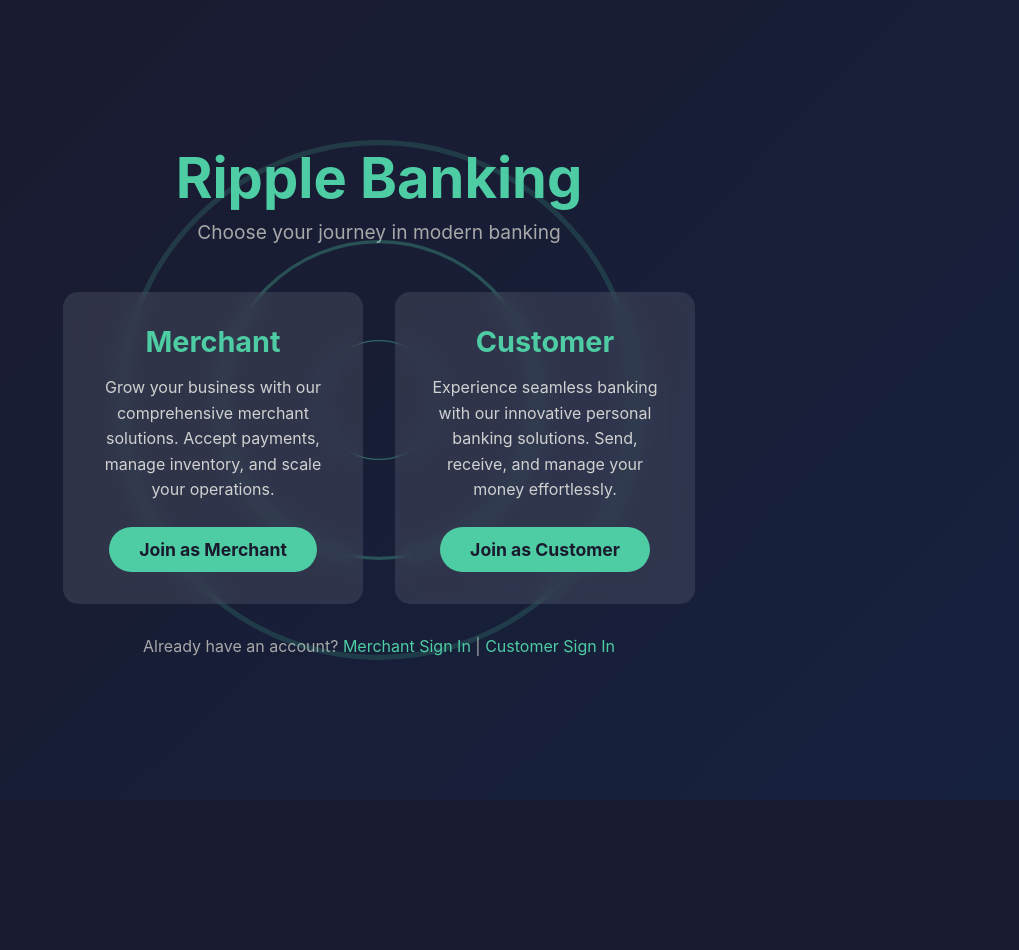
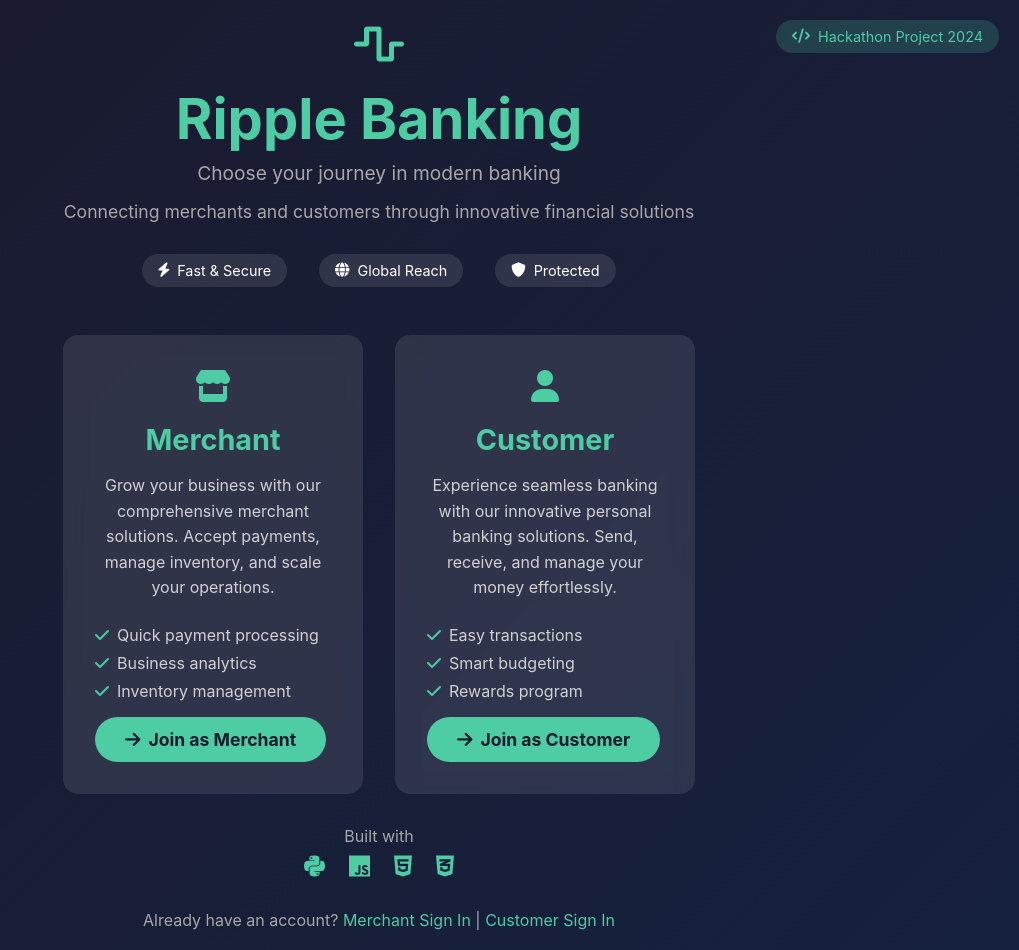
Before and after one commit to ajay-jayanth/ripple-banking, a Flask app: page / in a window 1280 px wide. Shown: the whole page, without its empty margins (261-1280 px from the left). Before the commit the page ends 800 px from the top, so only its background shows below. Run offline with Flask 3, Linux system fonts and the light colour scheme.

Commit message:
added a beautiful gorg landing page

```diff
--- a/templates/landing-page.html
+++ b/templates/landing-page.html
@@ -1,33 +1,104 @@
 <!DOCTYPE html>
 <html>
 <head>
-    <title>Ripple Banking</title>
+    <title>Ripple Banking | Hackathon Project</title>
     <meta charset="UTF-8">
     <meta name="viewport" content="width=device-width, initial-scale=1.0">
     <link rel="stylesheet" href="{{ url_for('static', filename='css/overall.css') }}">
+    <link rel="stylesheet" href="https://cdnjs.cloudflare.com/ajax/libs/font-awesome/6.0.0/css/all.min.css">
 </head>
 <body>
-    <div class="ripple-effect"></div>
-    <div class="ripple-effect"></div>
-    <div class="ripple-effect"></div>
+    <!-- Animated Background -->
+    <div class="animated-background">
+        <div class="lily-pad lily-pad-1"></div>
+        <div class="lily-pad lily-pad-2"></div>
+        <div class="lily-pad lily-pad-3"></div>
+        <div class="lily-pad lily-pad-4"></div>
+        <div class="lily-pad lily-pad-5"></div>
+        <div class="frog">
+            <div class="frog-body"></div>
+        </div>
+    </div>
+    <!-- Background ripples -->
+    <div class="animated-waves">
+        <div class="wave-container wave1"></div>
+        <div class="wave-container wave2"></div>
+        <div class="wave-container wave3"></div>
+    </div>
+
+    <!-- Hackathon banner -->
+    <div class="hackathon-banner">
+        <i class="fas fa-code"></i> Hackathon Project 2024
+    </div>
 
     <div class="container">
         <div class="logo">
+            <div class="logo-icon">
+                <i class="fas fa-wave-square"></i>
+            </div>
             <h1>Ripple Banking</h1>
             <p>Choose your journey in modern banking</p>
+            <div class="subheading">
+                Connecting merchants and customers through innovative financial solutions
+            </div>
+        </div>
+
+        <div class="features">
+            <div class="feature">
+                <i class="fas fa-bolt"></i>
+                <span>Fast & Secure</span>
+            </div>
+            <div class="feature">
+                <i class="fas fa-globe"></i>
+                <span>Global Reach</span>
+            </div>
+            <div class="feature">
+                <i class="fas fa-shield-alt"></i>
+                <span>Protected</span>
+            </div>
         </div>
 
         <div class="options">
-            <div class="option-card">
+            <div class="option-card merchant">
+                <div class="card-icon">
+                    <i class="fas fa-store"></i>
+                </div>
                 <h2>Merchant</h2>
                 <p>Grow your business with our comprehensive merchant solutions. Accept payments, manage inventory, and scale your operations.</p>
-                <button onclick="window.location.href='/merchant/signup';">Join as Merchant</button>
+                <ul class="benefits">
+                    <li><i class="fas fa-check"></i> Quick payment processing</li>
+                    <li><i class="fas fa-check"></i> Business analytics</li>
+                    <li><i class="fas fa-check"></i> Inventory management</li>
+                </ul>
+                <button onclick="window.location.href='/merchant/signup';">
+                    <i class="fas fa-arrow-right"></i> Join as Merchant
+                </button>
             </div>
 
-            <div class="option-card">
+            <div class="option-card customer">
+                <div class="card-icon">
+                    <i class="fas fa-user"></i>
+                </div>
                 <h2>Customer</h2>
                 <p>Experience seamless banking with our innovative personal banking solutions. Send, receive, and manage your money effortlessly.</p>
-                <button onclick="window.location.href='/customer/signup';">Join as Customer</button>
+                <ul class="benefits">
+                    <li><i class="fas fa-check"></i> Easy transactions</li>
+                    <li><i class="fas fa-check"></i> Smart budgeting</li>
+                    <li><i class="fas fa-check"></i> Rewards program</li>
+                </ul>
+                <button onclick="window.location.href='/customer/signup';">
+                    <i class="fas fa-arrow-right"></i> Join as Customer
+                </button>
+            </div>
+        </div>
+
+        <div class="tech-stack">
+            <p>Built with</p>
+            <div class="tech-icons">
+                <i class="fab fa-python" title="Python"></i>
+                <i class="fab fa-js" title="JavaScript"></i>
+                <i class="fab fa-html5" title="HTML5"></i>
+                <i class="fab fa-css3-alt" title="CSS3"></i>
             </div>
         </div>
 
@@ -37,5 +108,128 @@
             <a href="/customer/signin">Customer Sign In</a>
         </div>
     </div>
+
+    <style>
+        .hackathon-banner {
+            position: fixed;
+            top: 20px;
+            right: 20px;
+            background: rgba(78, 204, 163, 0.2);
+            padding: 8px 16px;
+            border-radius: 20px;
+            font-size: 0.9rem;
+            color: #4ecca3;
+            display: flex;
+            align-items: center;
+            gap: 8px;
+            backdrop-filter: blur(5px);
+        }
+
+        .features {
+            display: flex;
+            justify-content: center;
+            gap: 2rem;
+            margin: 2rem 0;
+        }
+
+        .feature {
+            display: flex;
+            align-items: center;
+            gap: 8px;
+            background: rgba(255, 255, 255, 0.1);
+            padding: 8px 16px;
+            border-radius: 20px;
+            font-size: 0.9rem;
+        }
+
+        .logo-icon {
+            font-size: 2.5rem;
+            color: #4ecca3;
+            margin-bottom: 1rem;
+        }
+
+        .subheading {
+            color: #a8a8a8;
+            margin-top: 1rem;
+            font-size: 1.1rem;
+        }
+
+        .card-icon {
+            font-size: 2rem;
+            color: #4ecca3;
+            margin-bottom: 1rem;
+        }
+
+        .benefits {
+            text-align: left;
+            margin: 1rem 0;
+            list-style: none;
+            padding: 0;
+        }
+
+        .benefits li {
+            margin: 0.5rem 0;
+            display: flex;
+            align-items: center;
+            gap: 8px;
+            color: #d1d1d1;
+        }
+
+        .benefits i {
+            color: #4ecca3;
+        }
+
+        .tech-stack {
+            margin-top: 2rem;
+            text-align: center;
+            color: #a8a8a8;
+        }
+
+        .tech-icons {
+            display: flex;
+            justify-content: center;
+            gap: 1.5rem;
+            margin-top: 0.5rem;
+            font-size: 1.5rem;
+        }
+
+        .tech-icons i {
+            color: #4ecca3;
+            transition: transform 0.3s ease;
+        }
+
+        .tech-icons i:hover {
+            transform: translateY(-3px);
+        }
+
+        button {
+            display: flex;
+            align-items: center;
+            justify-content: center;
+            gap: 8px;
+        }
+
+        button i {
+            transition: transform 0.3s ease;
+        }
+
+        button:hover i {
+            transform: translateX(5px);
+        }
+
+        @media (max-width: 768px) {
+            .features {
+                flex-direction: column;
+                align-items: center;
+            }
+
+            .hackathon-banner {
+                top: 10px;
+                right: 10px;
+                font-size: 0.8rem;
+            }
+        }
+    </style>
+
 </body>
 </html>
```
